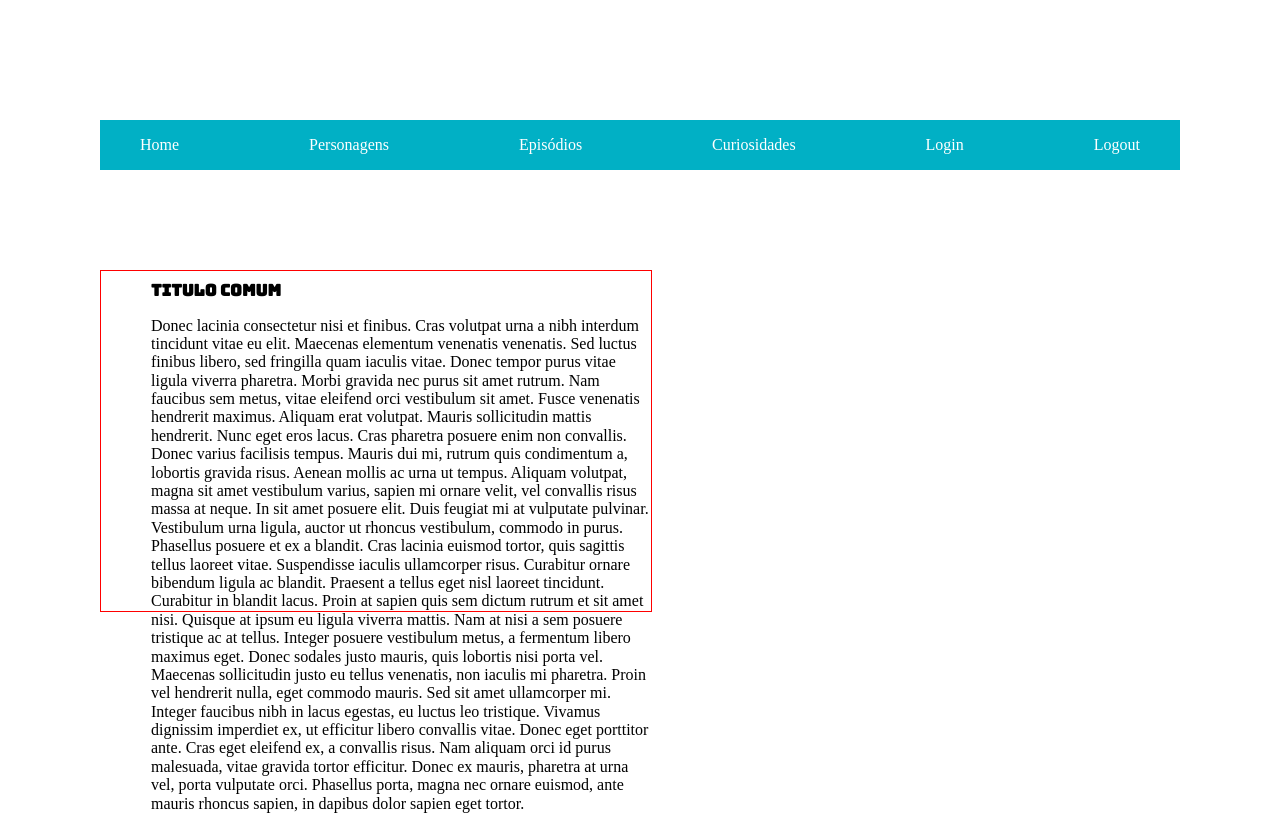
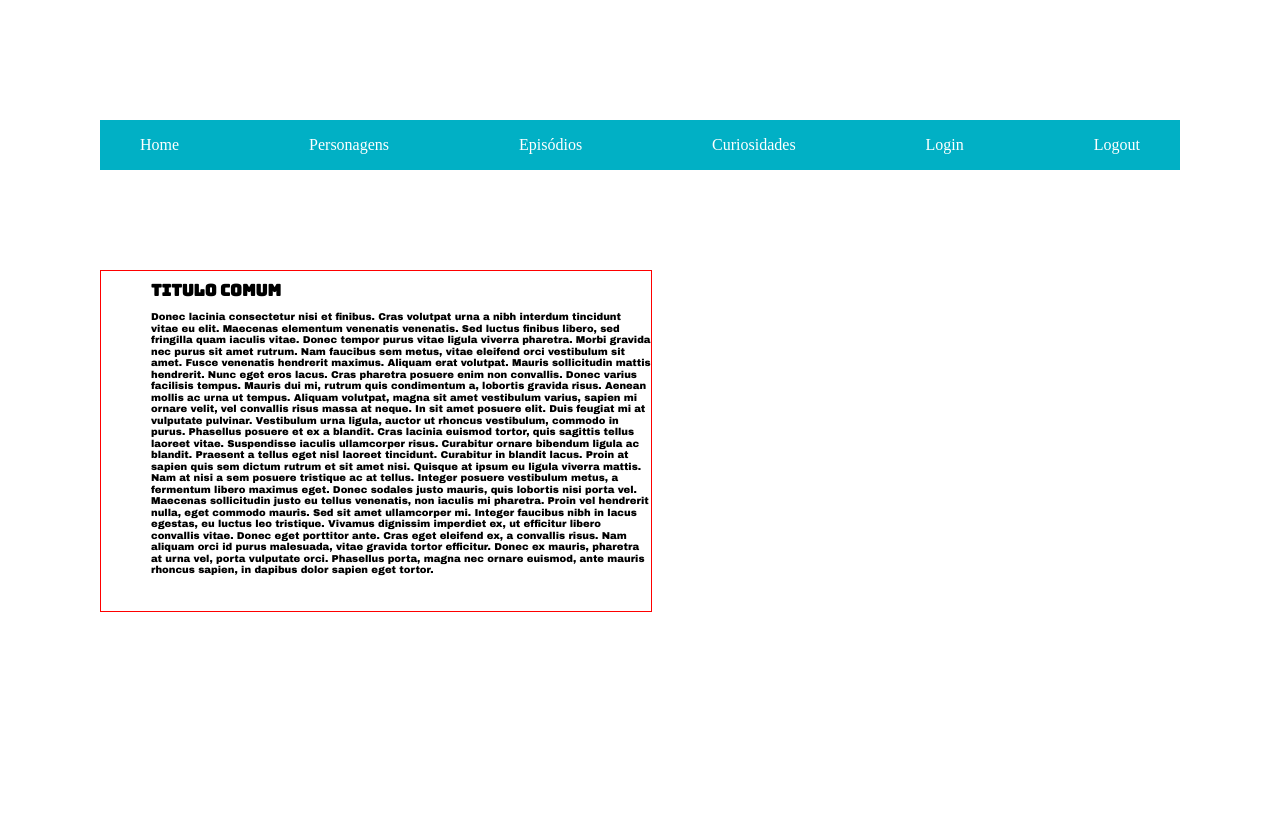
Before and after one commit to raulzilla/FandomRickMorty, a website: page index.html in a window 1280 px wide. Drawn offline with Linux system fonts and the light colour scheme.

Commit message:
style (styles): changing html text, putting new font

```diff
--- a/index.html
+++ b/index.html
@@ -28,11 +28,13 @@
     <section>
       <article>
         <h1>Titulo comum</h1>
-        <p>
+        <div class="texto">
+          <p>
           Donec lacinia consectetur nisi et finibus. Cras volutpat urna a nibh interdum tincidunt vitae eu elit. Maecenas elementum venenatis venenatis. Sed luctus finibus libero, sed fringilla quam iaculis vitae. Donec tempor purus vitae ligula viverra pharetra. Morbi gravida nec purus sit amet rutrum. Nam faucibus sem metus, vitae eleifend orci vestibulum sit amet. Fusce venenatis hendrerit maximus. Aliquam erat volutpat. Mauris sollicitudin mattis hendrerit. Nunc eget eros lacus. Cras pharetra posuere enim non convallis. Donec varius facilisis tempus. Mauris dui mi, rutrum quis condimentum a, lobortis gravida risus. Aenean mollis ac urna ut tempus.
           Aliquam volutpat, magna sit amet vestibulum varius, sapien mi ornare velit, vel convallis risus massa at neque. In sit amet posuere elit. Duis feugiat mi at vulputate pulvinar. Vestibulum urna ligula, auctor ut rhoncus vestibulum, commodo in purus. Phasellus posuere et ex a blandit. Cras lacinia euismod tortor, quis sagittis tellus laoreet vitae. Suspendisse iaculis ullamcorper risus. Curabitur ornare bibendum ligula ac blandit. Praesent a tellus eget nisl laoreet tincidunt. Curabitur in blandit lacus. Proin at sapien quis sem dictum rutrum et sit amet nisi. Quisque at ipsum eu ligula viverra mattis. Nam at nisi a sem posuere tristique ac at tellus.
           Integer posuere vestibulum metus, a fermentum libero maximus eget. Donec sodales justo mauris, quis lobortis nisi porta vel. Maecenas sollicitudin justo eu tellus venenatis, non iaculis mi pharetra. Proin vel hendrerit nulla, eget commodo mauris. Sed sit amet ullamcorper mi. Integer faucibus nibh in lacus egestas, eu luctus leo tristique. Vivamus dignissim imperdiet ex, ut efficitur libero convallis vitae. Donec eget porttitor ante. Cras eget eleifend ex, a convallis risus. Nam aliquam orci id purus malesuada, vitae gravida tortor efficitur. Donec ex mauris, pharetra at urna vel, porta vulputate orci. Phasellus porta, magna nec ornare euismod, ante mauris rhoncus sapien, in dapibus dolor sapien eget tortor.
-        </p>
+          </p>
+      </div>
       </article>
     </section>
   </main>
--- a/styles/home.css
+++ b/styles/home.css
@@ -43,4 +43,9 @@ h1 {
   font-size: 1em;
 }
 
+.texto {
+  font-family: var(--font-text);
+  font-size: 10px;
+}
+
 @import url(./root.css);
--- a/styles/root.css
+++ b/styles/root.css
@@ -1,8 +1,10 @@
 @import url('https://fonts.googleapis.com/css2?family=Bungee&display=swap');
 
+@import url('https://fonts.googleapis.com/css2?family=Archivo+Black&family=Bungee&display=swap');
 :root {
 /* font */
   --font-heading: "Bungee";
+  --font-text: "Archivo Black";
 
 /* color */
   --primary: #01b0c5;
```
